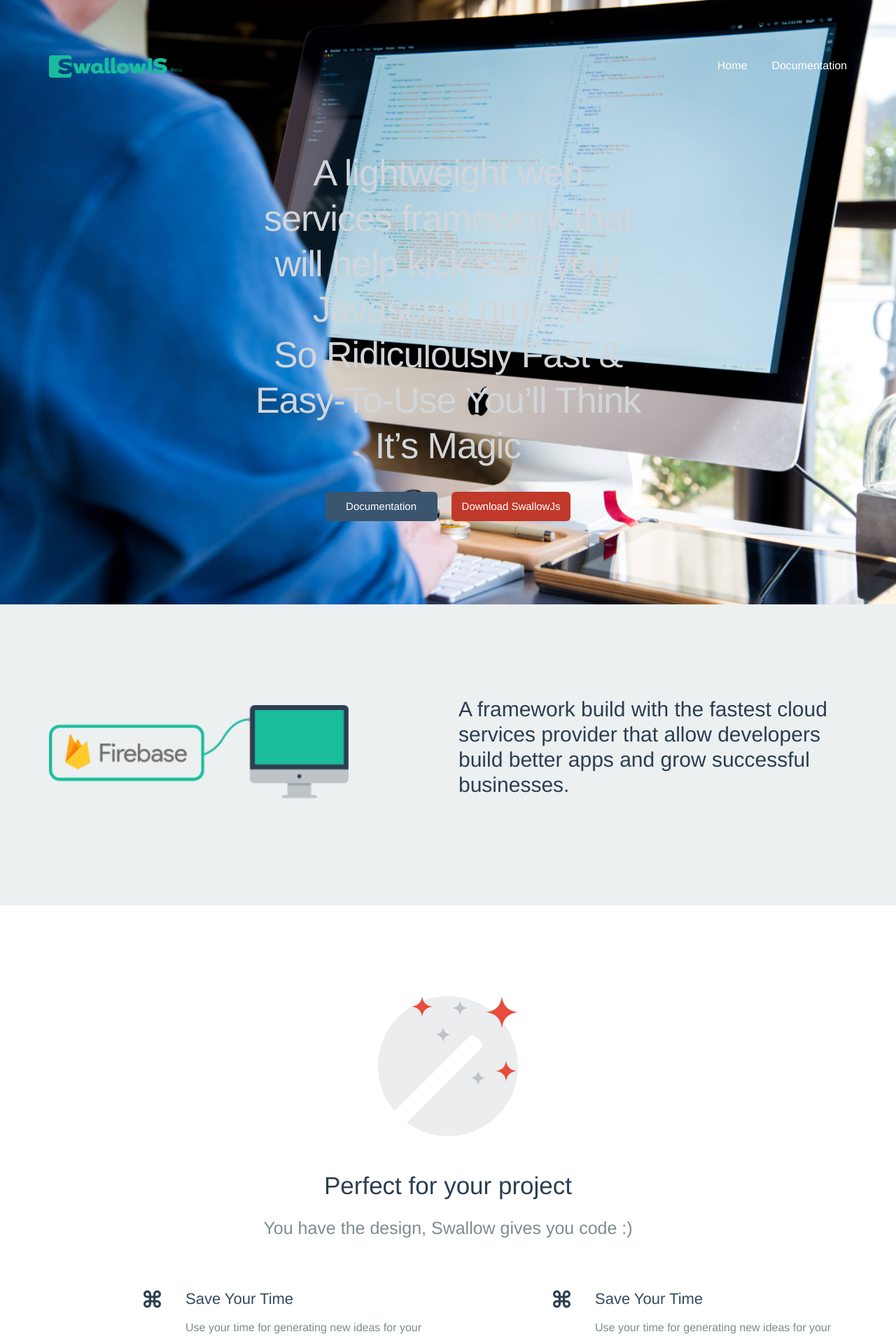
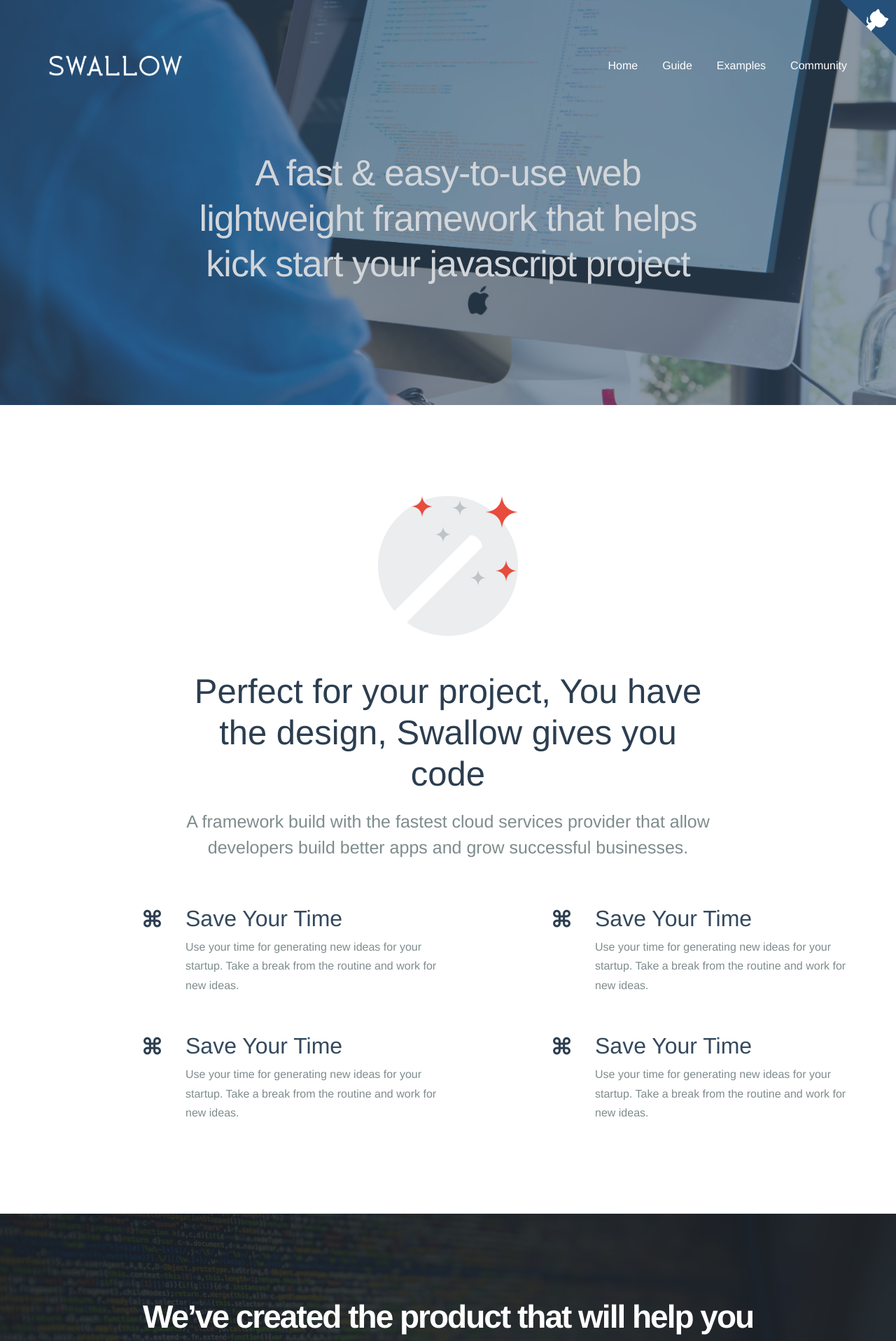
Before and after one commit to docs-swallowjs/docs-swallowjs.github.io, a Jekyll site: the page built from index.html, in a window 1280 px wide. Shown: the top 1917 px of the page at 70% size. Built offline with Jekyll 4.4.1, drawn with Linux system fonts in a browser that asks for light colours.

Commit message:
added more comment

```diff
--- /dev/null
+++ b/CNAME
@@ -0,0 +1 @@
+swallow.js.org
--- a/_includes/menu.html
+++ b/_includes/menu.html
@@ -1,12 +1,14 @@
 <div class="navbar-header">
     <button type="button" class="navbar-toggle"></button>
     <a class="brand" href="/">
-        <img src="../assets/img/swallo_logo_beta.png" style="width: 190px;margin-top: 1px;" />
+        <img src="../assets/img/swallo_logo_white.png" style="width: 190px;margin-top: 1px;" />
     </a>
 </div>
 <div class="collapse navbar-collapse">
     <ul class="nav pull-right">
         <li><a href="/">Home</a></li>
-        <li><a href="/doc">Documentation</a></li>
+        <li><a href="/doc">Guide</a></li>
+        <li><a href="/doc/#swallow_intro">Examples</a></li>
+        <li><a href="/community">Community</a></li>
     </ul>
 </div>
--- a/assets/css/style.css
+++ b/assets/css/style.css
@@ -1931,6 +1931,9 @@
     font-size: 35px;
     font-weight: normal;
     color: #2c3e50;
+
+    font-size: 49px;
+    font-weight: 300;
     font-family: "Helvetica Neue", Helvetica, Arial, sans-serif;
     text-align: center;
 }
@@ -2375,3 +2378,14 @@
 .header-2-startup-antiflicker {
     background-color: #2c3e50! important;
 }
+
+.content-5 .features > [class*="col-sm-"] h6 {
+    font-size: 32px;
+    font-weight: normal;
+    color: #34495e;
+    font-family: "Helvetica Neue", Helvetica, Arial, sans-serif;
+    font-weight: 300;
+    margin-bottom: 14px;
+    text-transform: none;
+    line-height: 26px;
+}
--- a/index.html
+++ b/index.html
@@ -12,38 +12,34 @@
         </div>
     </div>
 </header>
+
+
+<!--bg.jpeg-->
+
 <section class="header-2-sub bg-midnight-blue" style="background: url(assets/img/bg.jpeg)center center no-repeat;background-attachment: fixed;background-size: cover;">
-    <div class="background">&nbsp;</div>
+
+    <a target="_blank" href="https://github.com/hurlatunde/swallow.js">
+        <svg width="80" height="80" viewBox="0 0 250 250" style="fill: #24507a;position: fixed;z-index: 999;top: 0;color: #ffffff;right: 0;border: 0;" aria-hidden="true">
+            <path d="M0,0 L115,115 L130,115 L142,142 L250,250 L250,0 Z"></path>
+            <path d="M128.3,109.0 C113.8,99.7 119.0,89.6 119.0,89.6 C122.0,82.7 120.5,78.6 120.5,78.6 C119.2,72.0 123.4,76.3 123.4,76.3 C127.3,80.9 125.5,87.3 125.5,87.3 C122.9,97.6 130.6,101.9 134.4,103.2" fill="currentColor" style="transform-origin: 130px 106px;"></path>
+            <path d="M115.0,115.0 C114.9,115.1 118.7,116.5 119.8,115.4 L133.7,101.6 C136.9,99.2 139.9,98.4 142.2,98.6 C133.8,88.0 127.5,74.4 143.8,58.0 C148.5,53.4 154.0,51.2 159.7,51.0 C160.3,49.4 163.2,43.6 171.4,40.1 C171.4,40.1 176.1,42.5 178.8,56.2 C183.1,58.6 187.2,61.8 190.9,65.4 C194.5,69.0 197.7,73.2 200.1,77.6 C213.8,80.2 216.3,84.9 216.3,84.9 C212.7,93.1 206.9,96.0 205.4,96.6 C205.1,102.4 203.0,107.8 198.3,112.5 C181.9,128.9 168.3,122.5 157.7,114.1 C157.9,116.9 156.7,120.9 152.7,124.9 L141.0,136.5 C139.8,137.7 141.6,141.9 141.8,141.8 Z" fill="currentColor"></path>
+        </svg>
+    </a>
+
+    <div class="background" style="background: #3c556e;">&nbsp;</div>
     <div class="container">
         <div class="row">
-            <div class="col-sm-6 col-sm-offset-3">
+            <div class="col-sm-8 col-sm-offset-2">
                 <div class="hero-unit">
-                    <h1>A lightweight web services framework that will help kick start your Javascript project <br>
-                        So Ridiculously Fast & Easy-To-Use You’ll Think It’s Magic</h1>
+                    <h1>A fast & easy-to-use web lightweight framework that helps kick start your javascript project</h1>
                 </div>
-                <div class="btns">
-                    <a class="btn btn-inverse" href="/doc"> Documentation </a>
-                    <a class="btn btn-danger" target="_blank" href="https://github.com/hurlatunde/docs.swallow.js">
-                        Download SwallowJs </a>
-                </div>
-            </div>
-        </div>
-    </div>
-</section>
-
-<section class="content-3 v-center mirror bg-clouds">
-    <div>
-        <div class="container">
-            <div class="row">
-                <div class="col-sm-6 aligment">
-                    <h3> A framework build with the fastest cloud services provider that allow developers build better
-                        apps and grow successful businesses. </h3>
-                </div>
-                <div class="col-sm-6">
-                    <div class="img">
-                        <img alt="" src="assets/img/ps-wire-imac@2x.png" style="opacity: 1;" class="ani-processed">
-                    </div>
-                </div>
+                <!--<div class="btns">-->
+                    <!--<a class="btn btn-inverse" href="/doc"> Get Started </a>-->
+                    <!--<a class="btn btn-danger" target="_blank" href="https://github.com/hurlatunde/docs.swallow.js">-->
+                        <!--GitHub </a>-->
+                <!--</div>-->
+                <br>
+                <br>
             </div>
         </div>
     </div>
@@ -53,9 +49,10 @@
     <div class="container">
         <img src="assets/img/magic-wand@2x.png" width="200" height="200" alt="">
         <div class="row">
-            <div class="col-sm-10 col-sm-offset-1">
-                <h3>Perfect for your project</h3>
-                <p class="lead">You have the design, Swallow gives you code :)</p>
+            <div class="col-sm-8 col-sm-offset-2">
+                <h3>Perfect for your project, You have the design, Swallow gives you code</h3>
+                <p class="lead">A framework build with the fastest cloud services provider that allow developers build
+                    better apps and grow successful businesses.</p>
             </div>
         </div>
         <div class="row features">
```
Also changed, not shown: assets/img/swallo_logo.png, assets/img/swallo_logo_footer.png, assets/img/swallo_logo_white.png (added).
